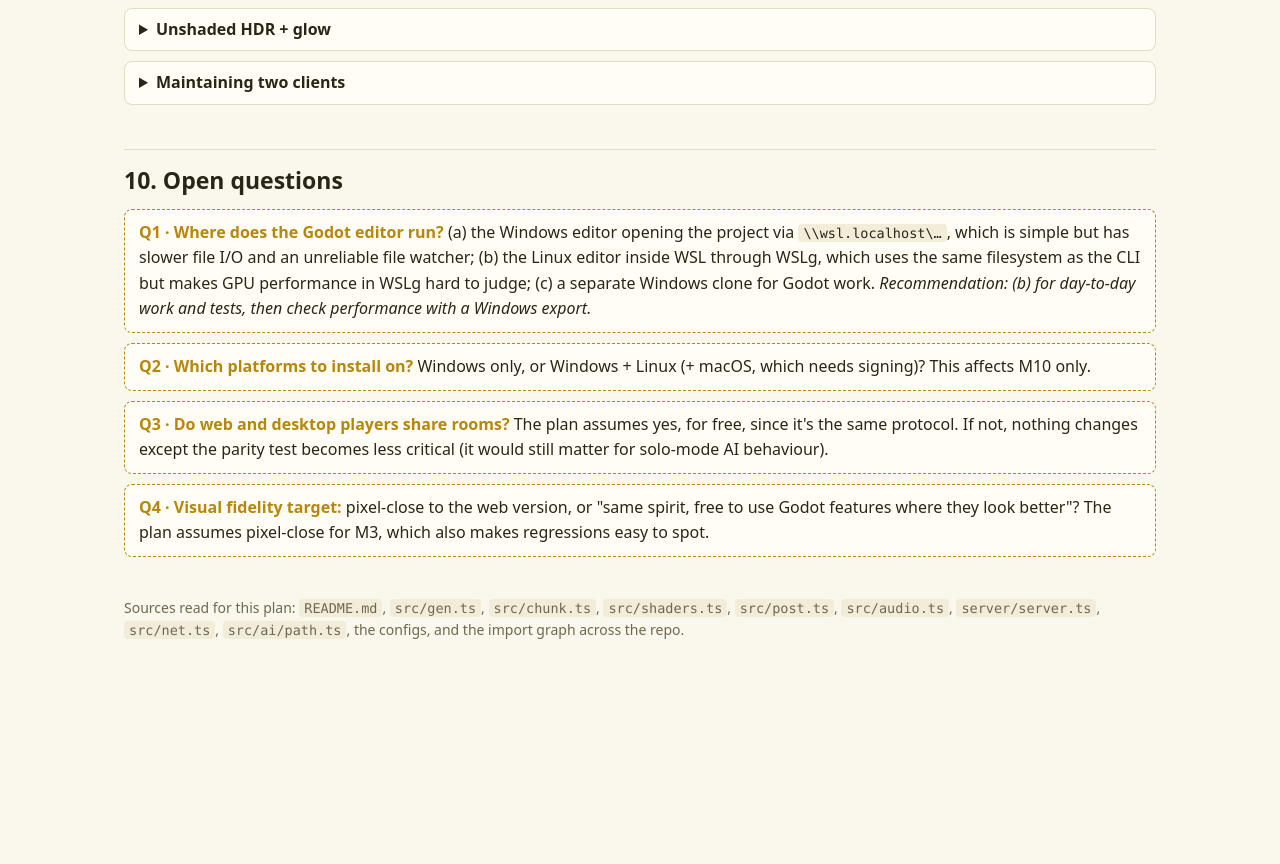
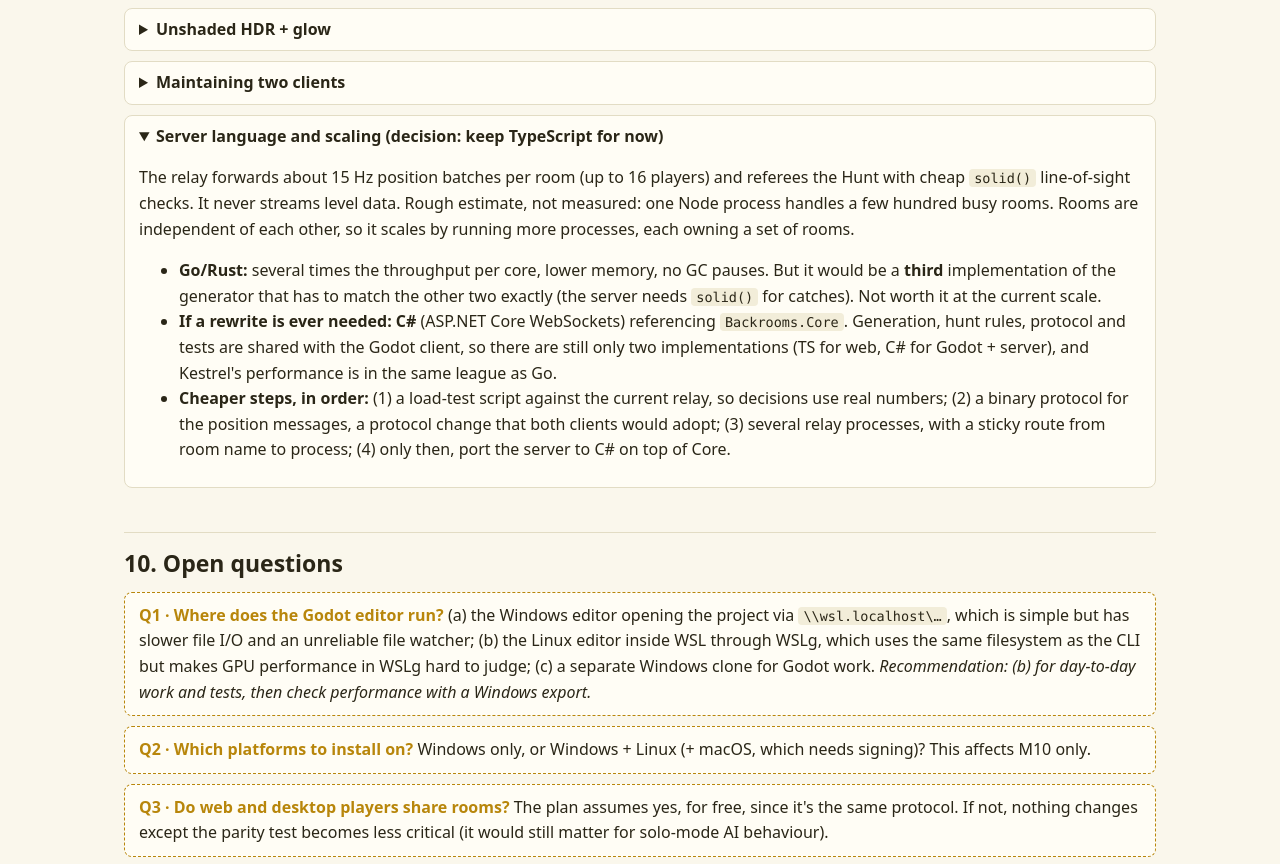
Before and after one commit to samu9/backrooms, a website built with Vite: page docs/godot-port-plan.html in a window 1280 px wide. Shown: the part 8597-9461 px from the top of the page. Before the commit the page ends 9333 px from the top, so only its background shows below. Built offline with nearby package versions, Linux system fonts and the light colour scheme.

Commit message:
docs: server language and scaling options in the Godot plan
Co-Authored-By: Claude Opus 5.5 <noreply@anthropic.com>

```diff
--- a/docs/godot-port-plan.html
+++ b/docs/godot-port-plan.html
@@ -369,6 +369,14 @@ public static double Hash3(int x, int y, int z) {
 <details><summary>Maintaining two clients</summary>
 <p>Features added to one client won't appear in the other by magic. Proposal: <code>shared/</code> + <code>Core/</code> hold everything that's rules and world, and the clients only do presentation. A feature that touches rules lands in both in the same PR, while presentation-only features can diverge.</p></details>
 
+<details open><summary>Server language and scaling (decision: keep TypeScript for now)</summary>
+<p>The relay forwards about 15 Hz position batches per room (up to 16 players) and referees the Hunt with cheap <code>solid()</code> line-of-sight checks. It never streams level data. Rough estimate, not measured: one Node process handles a few hundred busy rooms. Rooms are independent of each other, so it scales by running more processes, each owning a set of rooms.</p>
+<ul>
+  <li><b>Go/Rust:</b> several times the throughput per core, lower memory, no GC pauses. But it would be a <b>third</b> implementation of the generator that has to match the other two exactly (the server needs <code>solid()</code> for catches). Not worth it at the current scale.</li>
+  <li><b>If a rewrite is ever needed: C#</b> (ASP.NET Core WebSockets) referencing <code>Backrooms.Core</code>. Generation, hunt rules, protocol and tests are shared with the Godot client, so there are still only two implementations (TS for web, C# for Godot + server), and Kestrel's performance is in the same league as Go.</li>
+  <li><b>Cheaper steps, in order:</b> (1) a load-test script against the current relay, so decisions use real numbers; (2) a binary protocol for the position messages, a protocol change that both clients would adopt; (3) several relay processes, with a sticky route from room name to process; (4) only then, port the server to C# on top of Core.</li>
+</ul></details>
+
 <!-- ============================================================ -->
 <h2 id="questions">10. Open questions</h2>
 <div class="q"><b>Q1 · Where does the Godot editor run?</b> (a) the Windows editor opening the project via <code>\\wsl.localhost\…</code>, which is simple but has slower file I/O and an unreliable file watcher; (b) the Linux editor inside WSL through WSLg, which uses the same filesystem as the CLI but makes GPU performance in WSLg hard to judge; (c) a separate Windows clone for Godot work. <i>Recommendation: (b) for day-to-day work and tests, then check performance with a Windows export.</i></div>
```
